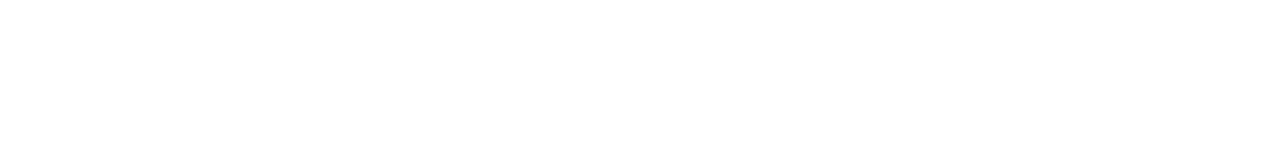
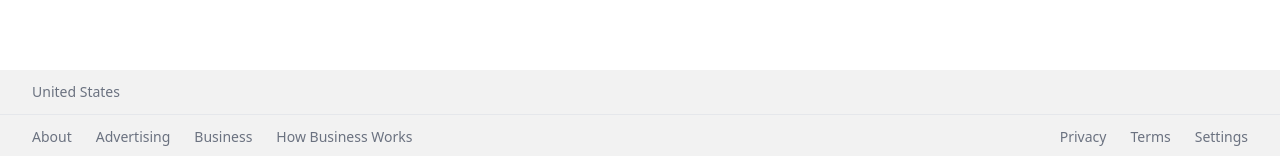
Before and after one commit to eaintm/google-clone-v4, a Next.js app: page / in a window 1280 px wide. Shown: the part 641-797 px from the top of the page. Built offline with nearby package versions, Linux system fonts and the light colour scheme; no server answers.

Commit message:
add footer component

```diff
--- /dev/null
+++ b/src/app/components/CountryLookup.jsx
@@ -0,0 +1,13 @@
+"use client"
+
+import React, { useEffect } from 'react'
+import { useState } from 'react'
+
+export default function CountryLookup() {
+  const [country, setCountry]  = useState("United States")
+  useEffect(() => {
+    fetch(`https://extreme-ip-lookup.com/json/?key=${process.env.NEXT_PUBLIC_IP_API_KEY}`).then((res) => res.json()).then((data) => setCountry(data.country)); }, []);
+
+  return <div>{country}</div>
+
+}
--- /dev/null
+++ b/src/app/components/Footer.jsx
@@ -0,0 +1,26 @@
+import React from 'react'
+import CountryLookup from './CountryLookup'
+
+export default function Footer() {
+  return (
+    <footer className='absolute bottom-0 text-sm text-gray-500 bg-[#f2f2f2] w-full'>
+        <div className='border-b px-8 py-3'>
+            <CountryLookup/>
+        </div>
+        <div className='flex flex-col sm:flex-row justify-between items-center px-8 py-3 space-y-7 sm:space-y-0'>
+            <ul className='flex items-center space-x-6 w-full'>
+                <li className='link'>About</li>
+                <li className='link'>Advertising</li>
+                <li className='link'>Business</li>
+                <li className='link'>How Business Works</li>
+            </ul>
+            <ul className='flex items-center space-x-6'>
+                <li className='link'>Privacy</li>
+                <li className='link'>Terms</li>
+                <li className='link'>Settings</li>
+            </ul>
+        </div>
+    </footer>
+
+  )
+}
--- a/src/app/globals.css
+++ b/src/app/globals.css
@@ -15,4 +15,8 @@
         hover:shadow-md w-36 h-10
         transition-shadow;
     }
+
+    .link{
+        @apply hover:underline cursor-pointer
+    }
 }
--- a/src/app/layout.jsx
+++ b/src/app/layout.jsx
@@ -1,10 +1,13 @@
+import Footer from "./components/Footer";
 import "./globals.css";
 
 export default function RootLayout({ children }) {
   return (
     <html>
-      <head />
-      <body>{children}</body>
+      <body>{children}
+      {/*Footer*/}
+      <Footer />
+      </body>
     </html>
   )
 }
```
Also changed, not shown: 1 other file (tests, documents, lock files or other folders).
